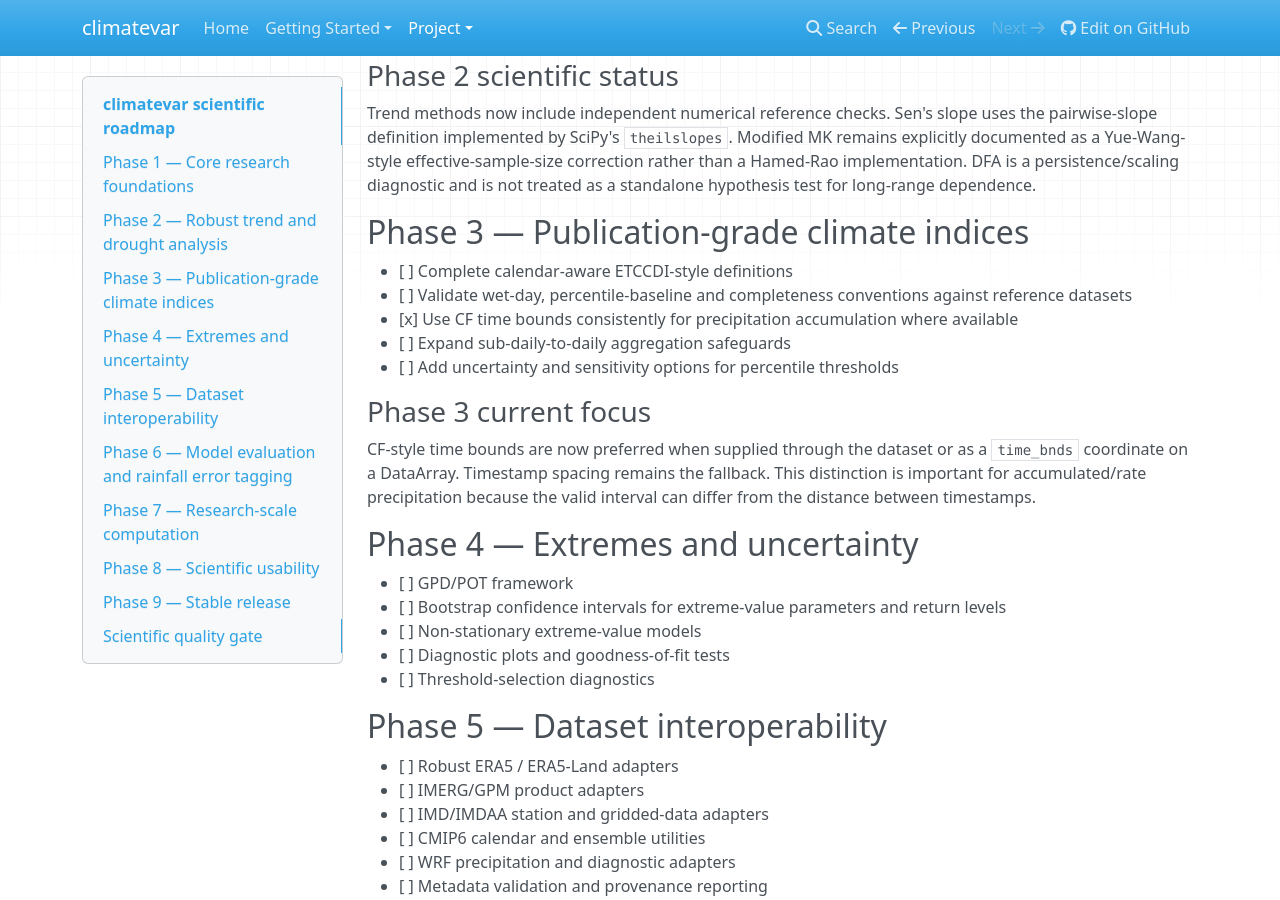
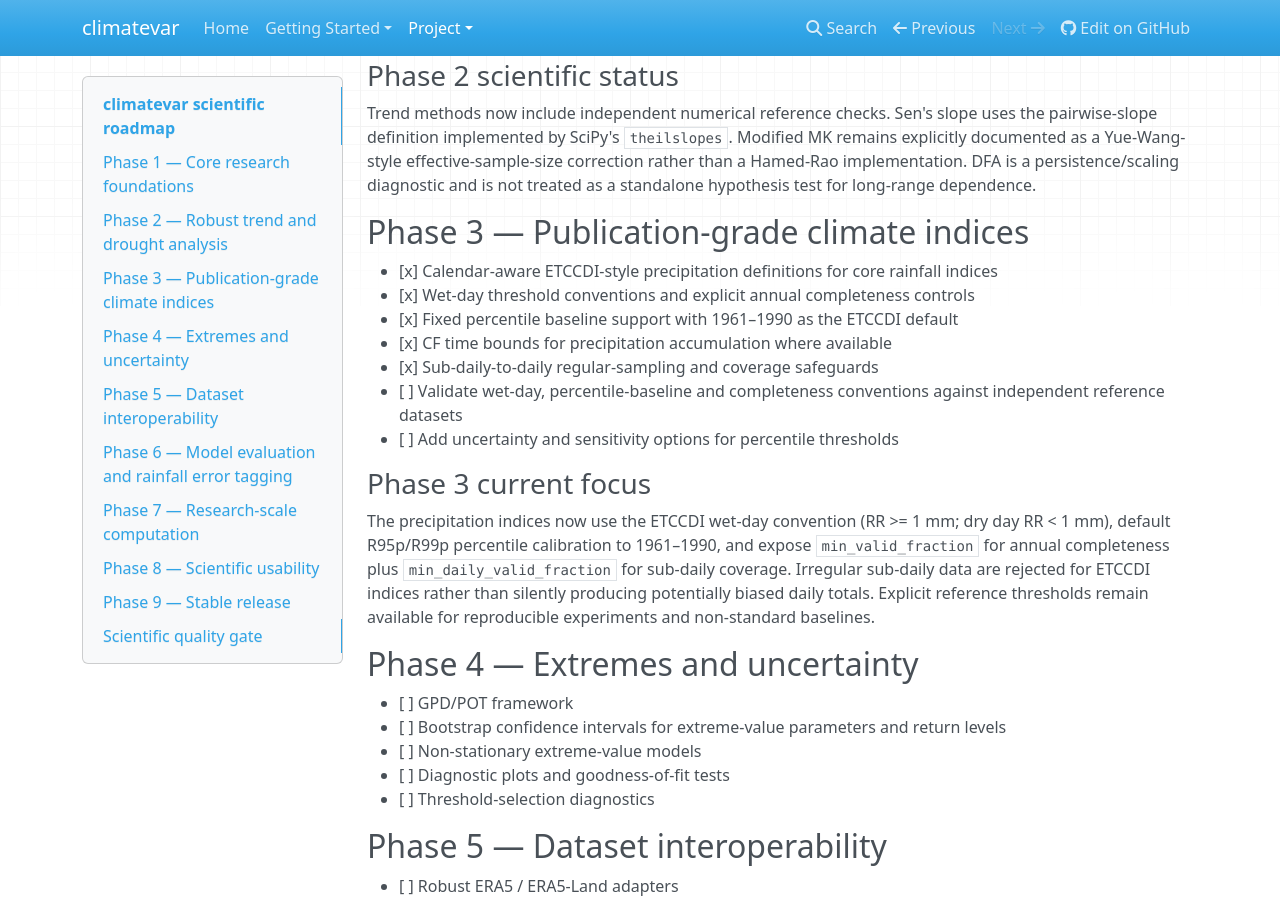
Before and after one commit to sanjeevsingh-original/climatevar, an MkDocs documentation site: the page built from docs/roadmap.md, in a window 1280 px wide and 900 px high, scrolled down 720 px. Built offline with MkDocs 1.6.1, drawn with Linux system fonts in a browser that asks for light colours; nearby versions of some CDN libraries.

Commit message:
Advance Phase 3 with ETCCDI precipitation safeguards

```diff
--- a/docs/roadmap.md
+++ b/docs/roadmap.md
@@ -33,14 +33,16 @@ Trend methods now include independent numerical reference checks. Sen's slope us
 
 ## Phase 3 — Publication-grade climate indices
 
-- [ ] Complete calendar-aware ETCCDI-style definitions
-- [ ] Validate wet-day, percentile-baseline and completeness conventions against reference datasets
-- [x] Use CF time bounds consistently for precipitation accumulation where available
-- [ ] Expand sub-daily-to-daily aggregation safeguards
+- [x] Calendar-aware ETCCDI-style precipitation definitions for core rainfall indices
+- [x] Wet-day threshold conventions and explicit annual completeness controls
+- [x] Fixed percentile baseline support with 1961–1990 as the ETCCDI default
+- [x] CF time bounds for precipitation accumulation where available
+- [x] Sub-daily-to-daily regular-sampling and coverage safeguards
+- [ ] Validate wet-day, percentile-baseline and completeness conventions against independent reference datasets
 - [ ] Add uncertainty and sensitivity options for percentile thresholds
 
 ### Phase 3 current focus
-CF-style time bounds are now preferred when supplied through the dataset or as a `time_bnds` coordinate on a DataArray. Timestamp spacing remains the fallback. This distinction is important for accumulated/rate precipitation because the valid interval can differ from the distance between timestamps.
+The precipitation indices now use the ETCCDI wet-day convention (RR >= 1 mm; dry day RR < 1 mm), default R95p/R99p percentile calibration to 1961–1990, and expose `min_valid_fraction` for annual completeness plus `min_daily_valid_fraction` for sub-daily coverage. Irregular sub-daily data are rejected for ETCCDI indices rather than silently producing potentially biased daily totals. Explicit reference thresholds remain available for reproducible experiments and non-standard baselines.
 
 ## Phase 4 — Extremes and uncertainty
 
```
